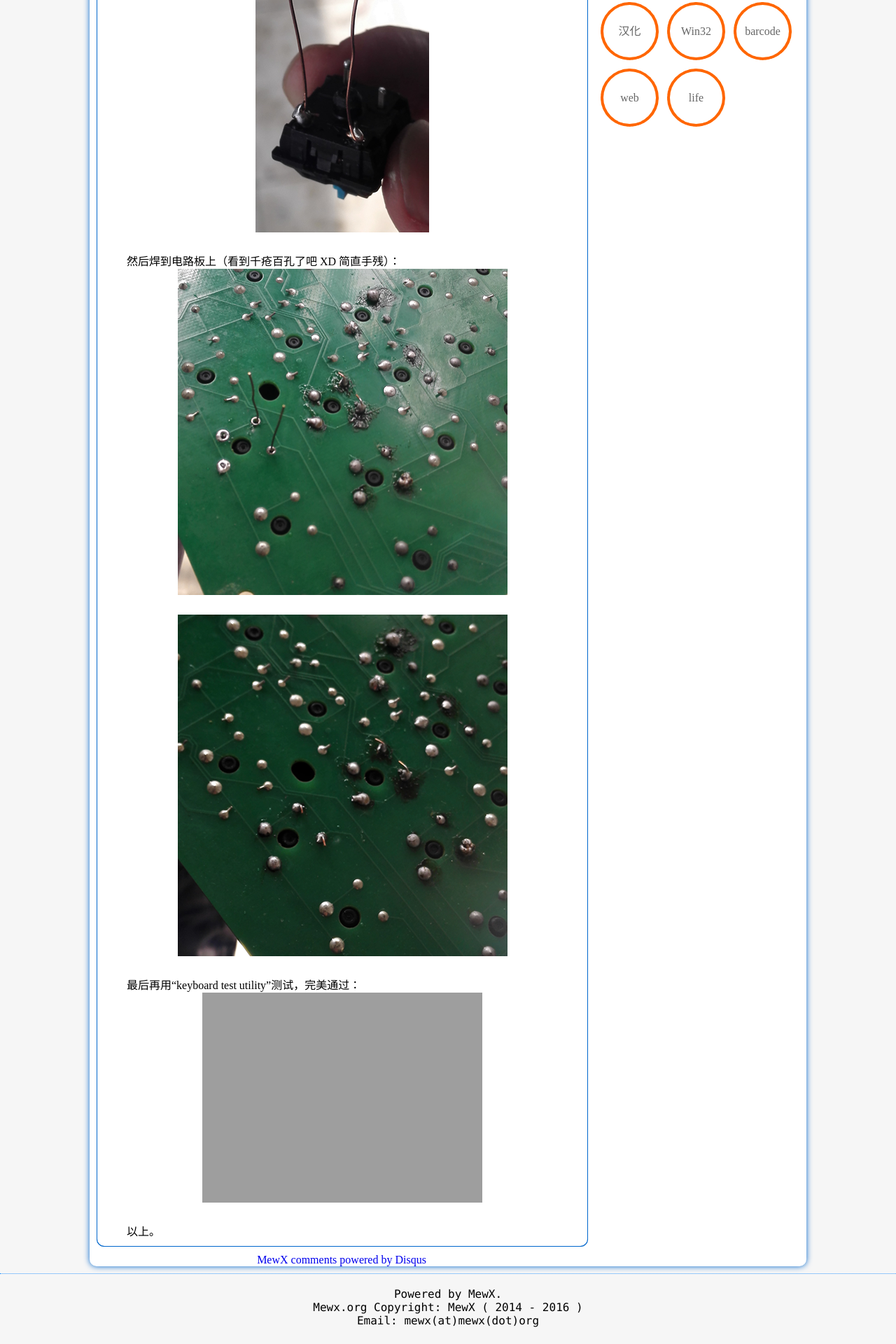
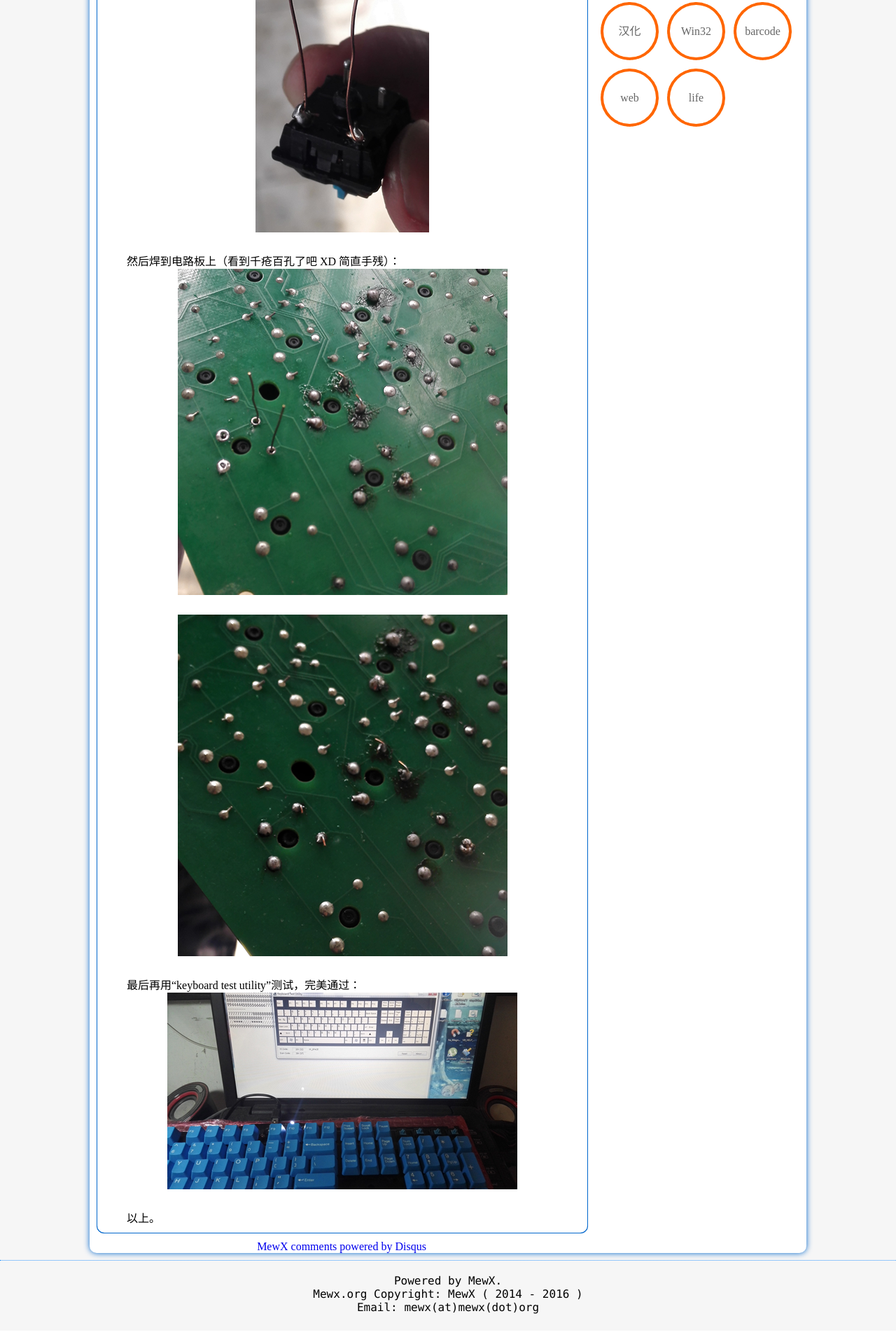
Before and after one commit to MewX/mewx.github.io, a Jekyll site: the page built from _posts/2014-12-16-repair-mechanical-keyboard.md, in a window 1280 px wide. Shown: the part 844-2764 px from the top of the page at 70% size. Built offline with Jekyll 4.4.1, drawn with Linux system fonts in a browser that asks for light colours; comment, search, counter and statistics services are not loaded.

Commit message:
compress png

```diff
--- a/_posts/2014-12-16-repair-mechanical-keyboard.md
+++ b/_posts/2014-12-16-repair-mechanical-keyboard.md
@@ -39,7 +39,7 @@ categories: [life]
 
 
 　　最后再用“keyboard test utility”测试，完美通过：
-<center><a href="{{ site.baseurl }}imgs/201412/09-mechanical-keyboard-test.png" target="_blank"><img src="{{ site.baseurl }}imgs/201412/09-mechanical-keyboard-test.png" style="max-width:100%; height:auto;"/></a></center>
+<center><a href="{{ site.baseurl }}imgs/201412/09-mechanical-keyboard-test.png" target="_blank"><img src="{{ site.baseurl }}imgs/201412/09-mechanical-keyboard-test.cache.png" style="max-width:100%; height:auto;"/></a></center>
 
 
 
```
Also changed, not shown: imgs/201412/09-mechanical-keyboard-test.cache.png (added), 1 other file.
